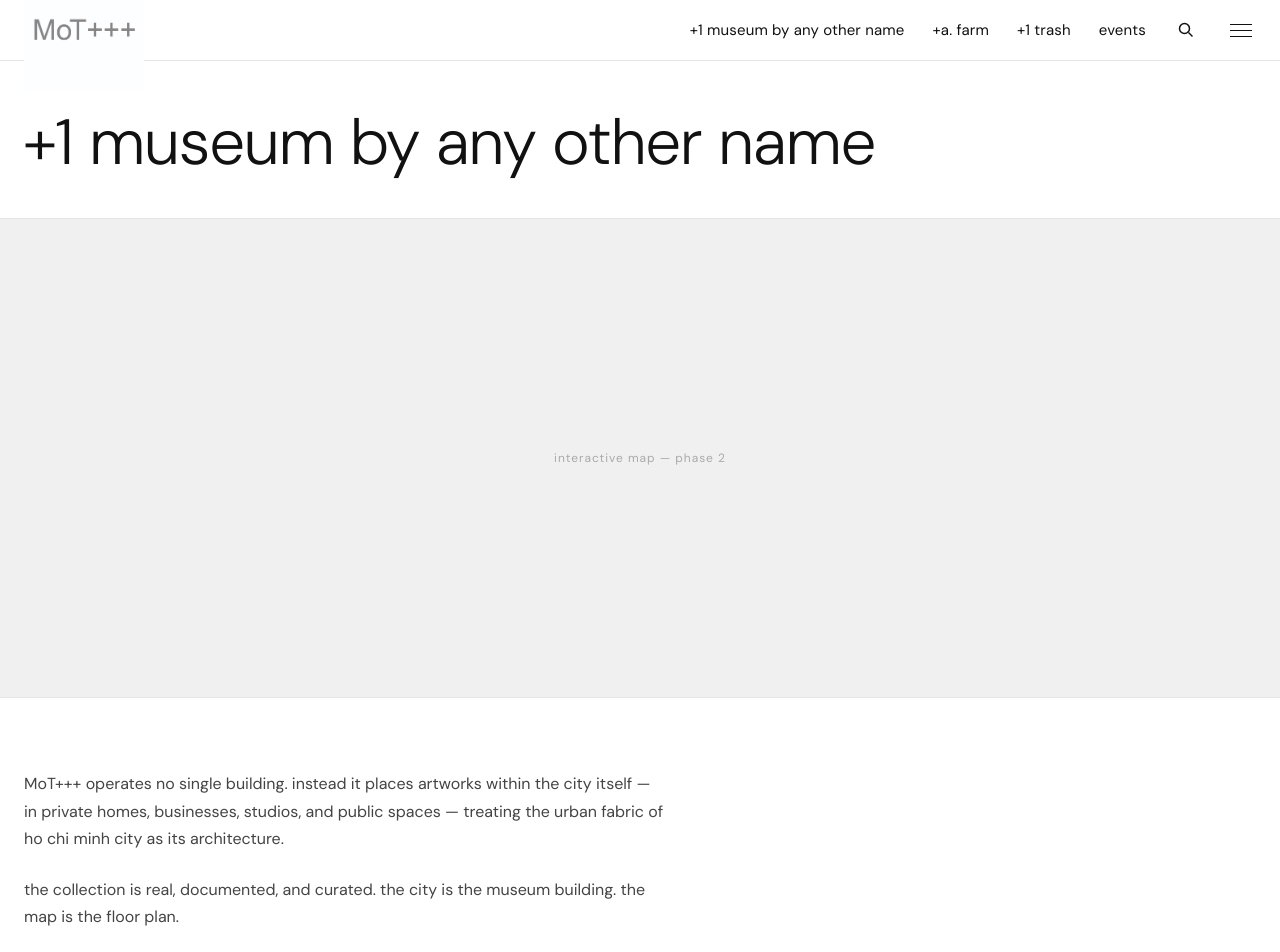
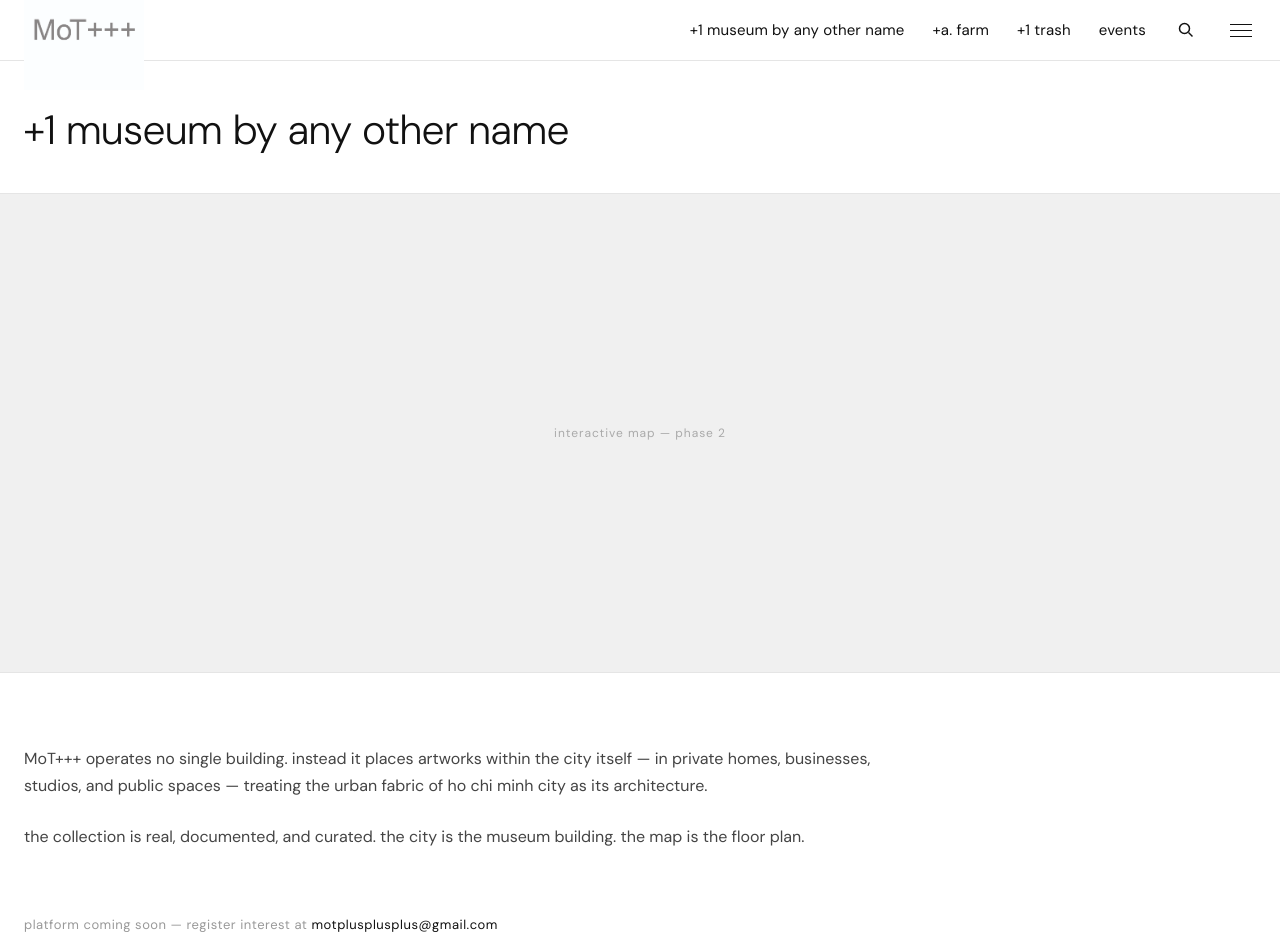
Before and after one commit to motplusplusplus/motplusplus-site, a Next.js app: page / in a window 1280 px wide. Shown: the top 952 px of the page. Built offline with nearby package versions, Linux system fonts and the light colour scheme.

Commit message:
fix heading to single line on desktop, widen body text area
- Heading: clamp(28px, 3.2vw, 48px) with nowrap — single line on all desktops
- Body text max-width: 640px → 860px for better desktop proportions

```diff
--- a/app/page.tsx
+++ b/app/page.tsx
@@ -11,10 +11,11 @@ export default function Home() {
       >
         <h1
           style={{
-            fontSize: "clamp(36px, 5vw, 64px)",
+            fontSize: "clamp(28px, 3.2vw, 48px)",
             fontWeight: 300,
             lineHeight: 1.1,
             letterSpacing: "-0.02em",
+            whiteSpace: "nowrap",
           }}
         >
           +1 museum by any other name
@@ -54,7 +55,7 @@ export default function Home() {
           padding: "72px 24px",
         }}
       >
-        <div style={{ maxWidth: "640px" }}>
+        <div style={{ maxWidth: "860px" }}>
           <p
             style={{
               fontSize: "16px",
```
